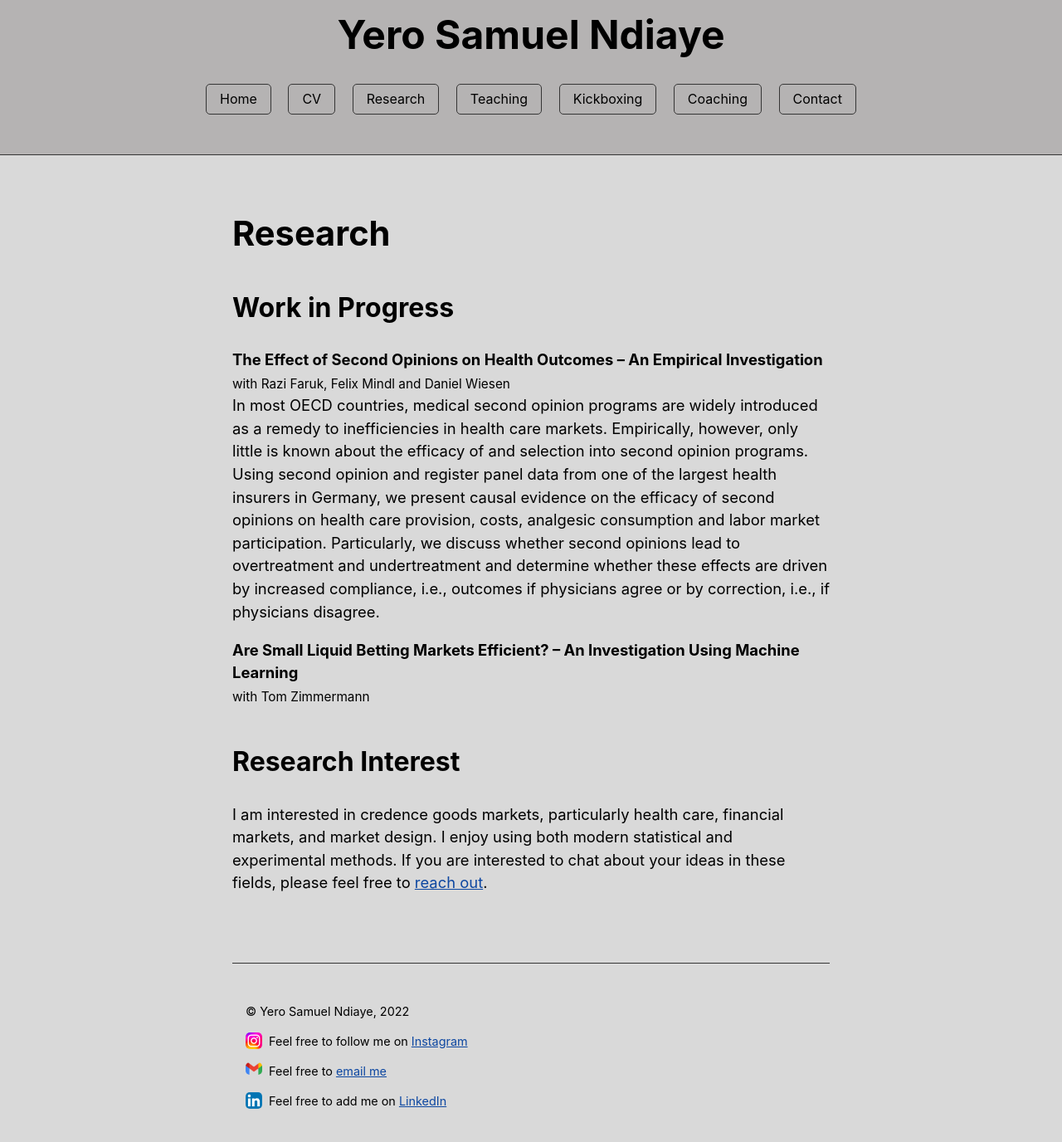
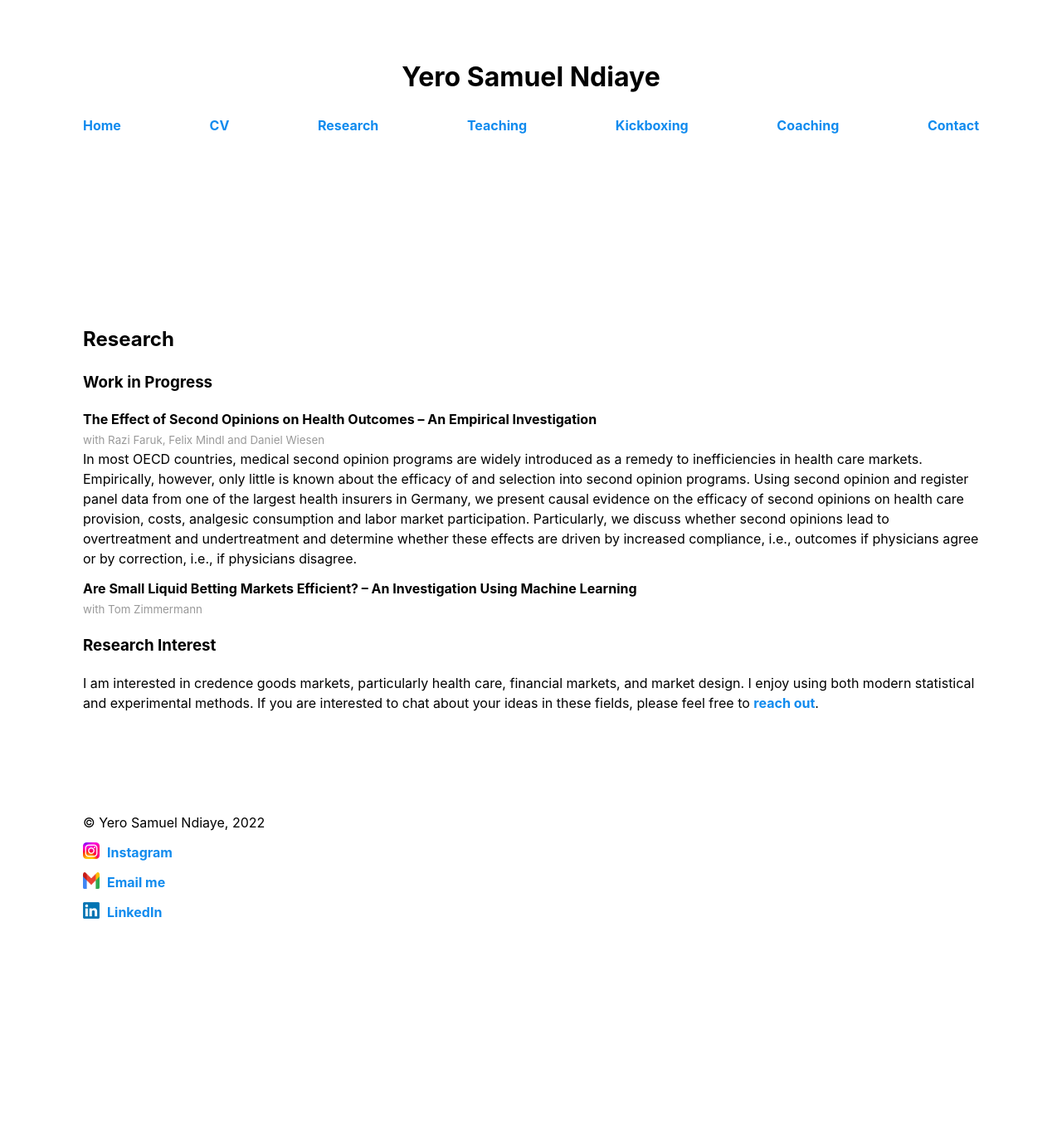
Before and after one commit to yerondiaye/yerondiaye.github.io, a Jekyll site: the page research.html, which Jekyll copies as it is, in a window 1280 px wide. Shown: the whole page at 83% size. Built offline with Jekyll 4.4.1, drawn with Linux system fonts in a browser that asks for light colours; after the commit the page ends 1171 px from its top, so only the background shows below that.

Commit message:
Update 9/19

```diff
--- a/research.html
+++ b/research.html
@@ -5,7 +5,7 @@
 
         <meta charset="utf-8">
         <meta name="viewport" content="width=device-width, initial-scale=1">
-        <link rel="stylesheet" href="../simple_css/simple.css">
+        <link rel="stylesheet" href="../simple_css/mvp.css">
       </head>
     <body>
         <header>
@@ -51,10 +51,9 @@ physicians disagree.</p>
 
         <footer>
             <p align="left"> &copy; Yero Samuel Ndiaye, 2022</p>
-<p align="left" > <img style="float:left" src="../images/Instagram_logo.png" alt="Instagram" width="20" height="360" /> &nbsp; Feel free to follow me on <a target="_blank" href="https://www.instagram.com/yerosndiaye/">Instagram</a></p>
-<p align="left" > <img style="float:left" src="../images/Gmail.png" alt="Instagram" width="20" height="360" /> &nbsp; Feel free to <a target="_blank" href="mailto:yero.samuel.ndiaye@gmail.com">email me</a></p>
-<p align="left"> <img style="float:left" src="../images/LinkedIn.png" alt="LinkedIn" width="20" height="360" /> &nbsp;
-Feel free to add me on <a target="_blank" href="https://www.linkedin.com/in/yero-samuel-ndiaye-57204a135">LinkedIn</a></p>
+<p align="left" > <img style="float:left" src="../images/Instagram_logo.png" alt="Instagram" width="20" height="20" /> &nbsp; <a target="_blank" href="https://www.instagram.com/yerosndiaye/">Instagram</a></p>
+<p align="left" > <img style="float:left" src="../images/Gmail.png" alt="Instagram" width="20" height="20" /> &nbsp;  <a target="_blank" href="mailto:yero.samuel.ndiaye@gmail.com">Email me</a></p>
+<p align="left"> <img style="float:left" src="../images/LinkedIn.png" alt="LinkedIn" width="20" height="20"  /> &nbsp; <a target="_blank" href="https://www.linkedin.com/in/yero-samuel-ndiaye-57204a135">LinkedIn</a></p>
         </footer>
     </body>
 </html>
```
